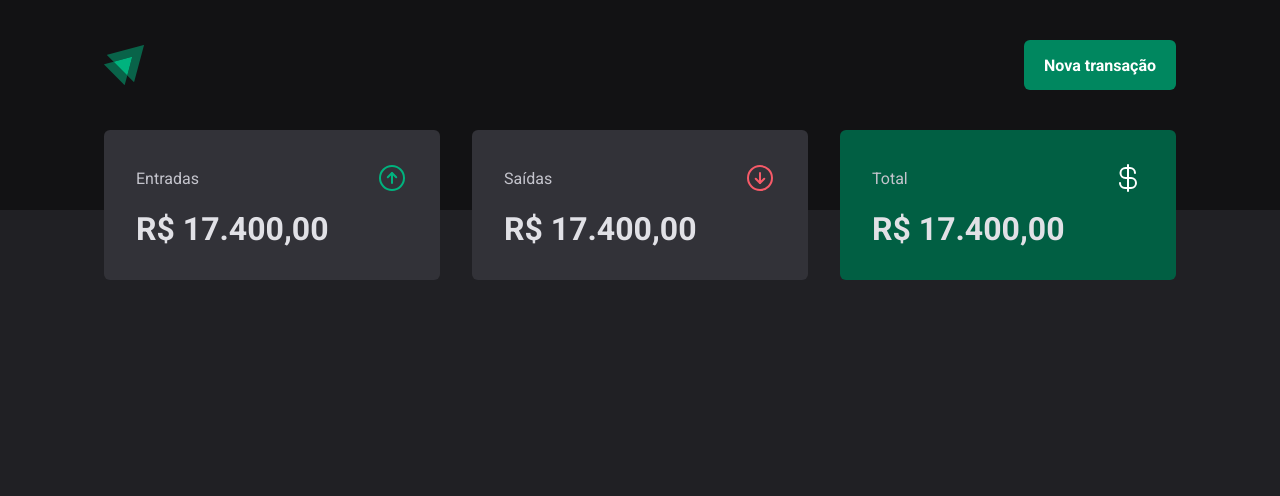
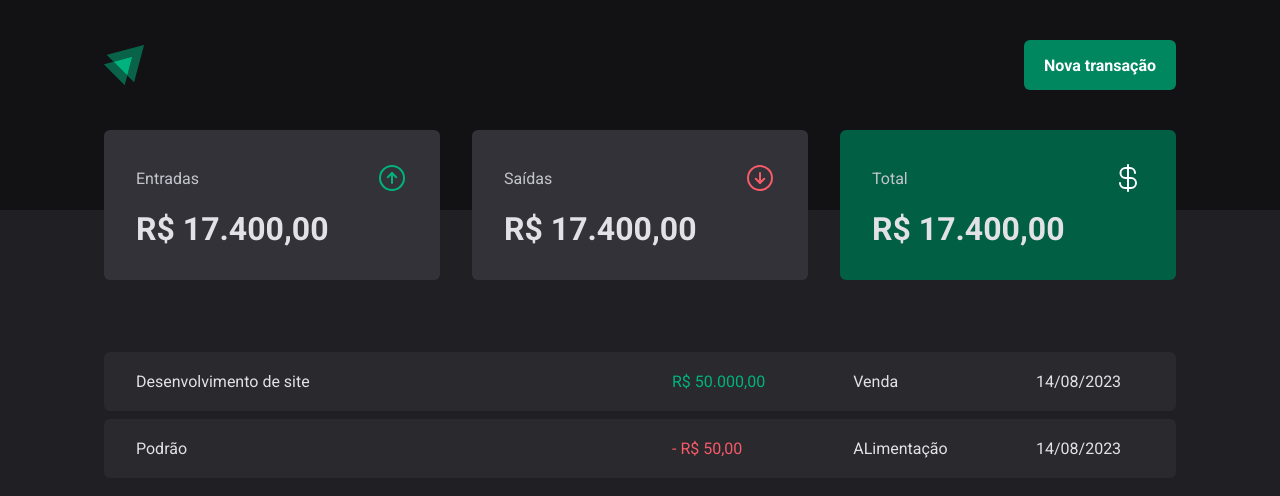
Before and after one commit to wendersonguedez/dt-money, a React (Vite) app: page / in a window 1280 px wide. Shown: the top 496 px of the page. Built offline with nearby package versions, Linux system fonts and the light colour scheme.

Commit message:
feat: criado componente de tabela de transações

```diff
--- a/src/pages/Transactions/index.tsx
+++ b/src/pages/Transactions/index.tsx
@@ -1,11 +1,40 @@
 import { Header } from "../../components/Header";
 import { Summary } from "../../components/Summary";
+
+import {
+	PriceHighlight,
+	TransactionsContainer,
+	TransactionsTable,
+} from "./styles";
 
 export function Transactions() {
 	return (
 		<div>
 			<Header />
 			<Summary />
+
+			<TransactionsContainer>
+				<TransactionsTable>
+					<tbody>
+						<tr>
+							<td width="50%">Desenvolvimento de site</td>
+							<td>
+								<PriceHighlight variant="income">R$ 50.000,00</PriceHighlight>
+							</td>
+							<td>Venda</td>
+							<td>14/08/2023</td>
+						</tr>
+						<tr>
+							<td width="50%">Podrão</td>
+							<td>
+								<PriceHighlight variant="outcome">- R$ 50,00</PriceHighlight>
+							</td>
+							<td>ALimentação</td>
+							<td>14/08/2023</td>
+						</tr>
+					</tbody>
+				</TransactionsTable>
+			</TransactionsContainer>
 		</div>
 	);
 }
--- a/src/pages/Transactions/styles.ts
+++ b/src/pages/Transactions/styles.ts
@@ -0,0 +1,42 @@
+import styled from "styled-components";
+
+export const TransactionsContainer = styled.main`
+	width: 100%;
+	max-width: 1120px;
+	margin: 4rem auto 0;
+	padding: 0 1.5rem;
+`;
+
+export const TransactionsTable = styled.table`
+	width: 100%;
+	border-collapse: separate;
+	border-spacing: 0 0.5rem;
+	/* margin-top: 1.5rem; */
+
+	td {
+		padding: 1.25rem 2rem;
+		background: ${(props) => props.theme["gray-700"]};
+
+		&:first-child {
+			border-top-left-radius: 6px;
+			border-bottom-left-radius: 6px;
+		}
+
+		&:last-child {
+			/* border-radius: 6px 0% 0% 6px; */
+			border-top-right-radius: 6px;
+			border-bottom-right-radius: 6px;
+		}
+	}
+`;
+
+interface PriceHighlightProps {
+	variant?: "income" | "outcome";
+}
+
+export const PriceHighlight = styled.span<PriceHighlightProps>`
+	color: ${(props) =>
+		props.variant === "income"
+			? props.theme["green-300"]
+			: props.theme["red-300"]};
+`;
```
